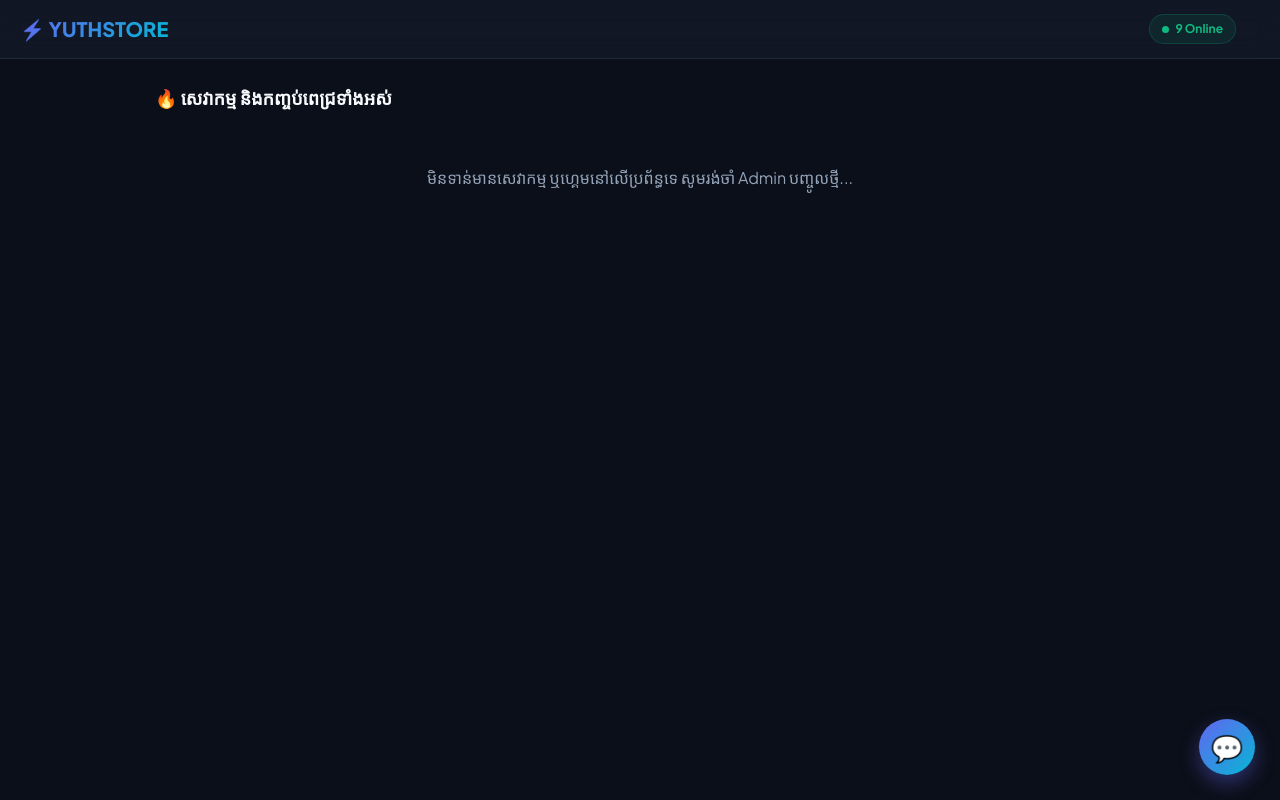
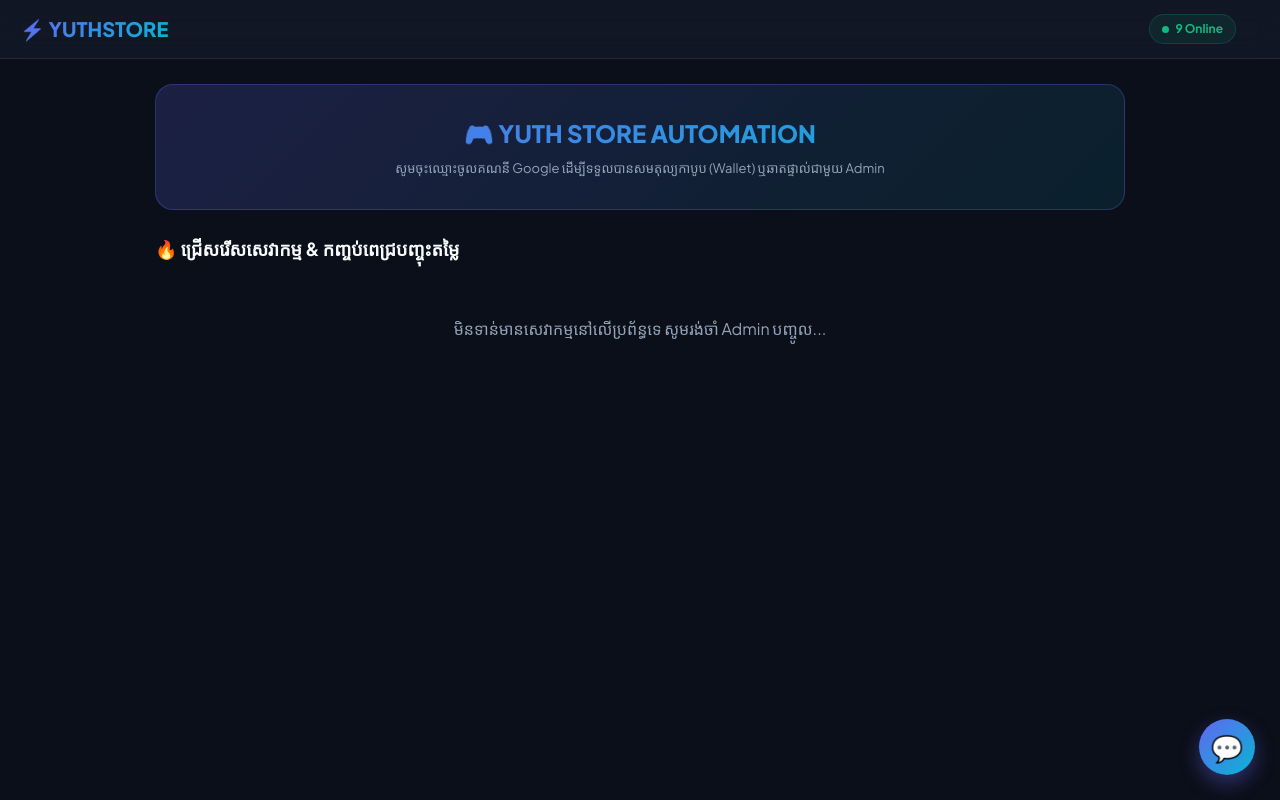
Before and after one commit to ngna8947-sys/YUTH-STORE, a website: page index.html in a window 1280 px wide. Drawn offline with Linux system fonts and the light colour scheme; no server answers; a web font is replaced by a local one.

Commit message:
Update index.html

```diff
--- a/index.html
+++ b/index.html
@@ -36,9 +36,14 @@
         .user-pill .balance { font-weight: 800; color: #818cf8; font-size: 14px; }
 
         .container { max-width: 1000px; margin: 25px auto; padding: 0 15px; }
-        .section-header { font-size: 18px; font-weight: 700; margin: 20px 0 15px 0; display: flex; align-items: center; gap: 8px; }
 
-        /* Store Service Grid (Dynamic from Admin) */
+        .hero-banner { background: linear-gradient(135deg, rgba(99, 102, 241, 0.2), rgba(6, 182, 212, 0.1)); border: 1px solid rgba(99, 102, 241, 0.3); border-radius: 18px; padding: 30px; text-align: center; margin-bottom: 25px; }
+        .hero-banner h1 { font-size: 24px; font-weight: 800; margin-bottom: 8px; background: var(--primary-gradient); -webkit-background-clip: text; -webkit-text-fill-color: transparent; }
+        .hero-banner p { font-size: 13px; color: var(--text-sub); }
+
+        .section-header { font-size: 18px; font-weight: 700; margin: 20px 0 15px 0; }
+
+        /* Store Service Grid */
         .game-grid { display: grid; grid-template-columns: repeat(auto-fill, minmax(160px, 1fr)); gap: 15px; }
         .game-card { height: 190px; border-radius: 16px; padding: 15px; display: flex; flex-direction: column; justify-content: space-between; position: relative; color: white; cursor: pointer; transition: transform 0.2s; box-shadow: 0 4px 12px rgba(0,0,0,0.1); overflow: hidden; }
         .game-card:hover { transform: translateY(-4px); }
@@ -58,7 +63,7 @@
         .chat-top { background: rgba(30, 41, 59, 0.8); backdrop-filter: blur(8px); padding: 14px 18px; display: flex; justify-content: space-between; align-items: center; font-weight: 700; border-bottom: 1px solid var(--border); }
         .chat-logs { flex: 1; padding: 14px; background: #0b0f19; overflow-y: auto; display: flex; flex-direction: column; gap: 10px; }
 
-        .chat-msg { max-width: 82%; padding: 9px 13px; border-radius: 14px; font-size: 13px; word-break: break-word; line-height: 1.4; }
+        .chat-msg { max-width: 82%; padding: 9px 13px; border-radius: 14px; font-size: 13px; word-break: break-word; }
         .chat-msg.admin { background: #1e293b; color: #f8fafc; align-self: flex-start; border: 1px solid var(--border); }
         .chat-msg.guest { background: var(--primary-gradient); color: white; align-self: flex-end; }
 
@@ -96,23 +101,23 @@
     </header>
 
     <div class="container">
-        <div class="section-header">🔥 សេវាកម្ម និងកញ្ចប់ពេជ្រទាំងអស់</div>
+        <div class="hero-banner">
+            <h1>🎮 YUTH STORE AUTOMATION</h1>
+            <p>សូមចុះឈ្មោះចូលគណនី Google ដើម្បីទទួលបានសមតុល្យកាបូប (Wallet) ឬឆាតផ្ទាល់ជាមួយ Admin</p>
+        </div>
+
+        <div class="section-header">🔥 ជ្រើសរើសសេវាកម្ម & កញ្ចប់ពេជ្របញ្ចុះតម្លៃ</div>
         <div class="game-grid" id="clientGameGrid">
-            <div style="grid-column: 1/-1; text-align:center; padding:40px; color:var(--text-sub);">មិនទាន់មានសេវាកម្ម ឬហ្គេមនៅលើប្រព័ន្ធទេ សូមរង់ចាំ Admin បញ្ចូលថ្មី...</div>
+            <div style="grid-column: 1/-1; text-align:center; padding:40px; color:var(--text-sub);">មិនទាន់មានសេវាកម្មនៅលើប្រព័ន្ធទេ សូមរង់ចាំ Admin បញ្ចូល...</div>
         </div>
     </div>
 
-    <!-- Floating Chat Widget -->
+    <!-- Floating Chat -->
     <button class="fab-chat" onclick="toggleChat()">💬</button>
 
     <div class="chat-box" id="chatBox">
-        <div class="chat-top">
-            <span>⚡ Support Live Chat</span>
-            <span style="cursor:pointer;" onclick="toggleChat()">✖</span>
-        </div>
-        <div class="chat-logs" id="chatLogs">
-            <div class="chat-msg admin">សួស្តីបាទ! 🙏 មានអ្វីឱ្យ Admin ជួយទេ? អាចផ្ញើសារបានភ្លាមៗបាទ។</div>
-        </div>
+        <div class="chat-top"><span>⚡ Support Live Chat</span><span style="cursor:pointer;" onclick="toggleChat()">✖</span></div>
+        <div class="chat-logs" id="chatLogs"><div class="chat-msg admin">សួស្តីបាទ! 🙏 មានអ្វីឱ្យ Admin ជួយទេ? អាចផ្ញើសារបានភ្លាមៗបាទ។</div></div>
         <div class="chat-bottom-wrap">
             <input type="text" id="chatInput" placeholder="វាយសារផ្ញើទៅ Admin..." onkeypress="if(event.key==='Enter') sendChat()">
             <button class="btn-send-chat" onclick="sendChat()">➤</button>
@@ -209,12 +214,12 @@
 
         let gamesDataCache = {};
         function loadStoreGames() {
-            fetch(`${FIREBASE_DB_URL}store_games.json`)
+            fetch(`${FIREBASE_DB_URL}store_games.json?t=` + Date.now())
                 .then(res => res.json())
                 .then(games => {
                     const grid = document.getElementById('clientGameGrid');
                     if (!games || games.error) {
-                        grid.innerHTML = '<div style="grid-column: 1/-1; text-align:center; padding:40px; color:var(--text-sub);">មិនទាន់មានសេវាកម្ម ឬហ្គេមនៅលើប្រព័ន្ធទេ សូមរង់ចាំ Admin បញ្ចូលថ្មី...</div>';
+                        grid.innerHTML = '<div style="grid-column: 1/-1; text-align:center; padding:40px; color:var(--text-sub);">មិនទាន់មានសេវាកម្មនៅលើប្រព័ន្ធទេ សូមរង់ចាំ Admin បញ្ចូល...</div>';
                         return;
                     }
 
@@ -337,6 +342,7 @@
             }, 1200);
         }
 
+        setInterval(loadStoreGames, 2000);
         loadStoreGames();
         listenToChatReplies();
     </script>
```
